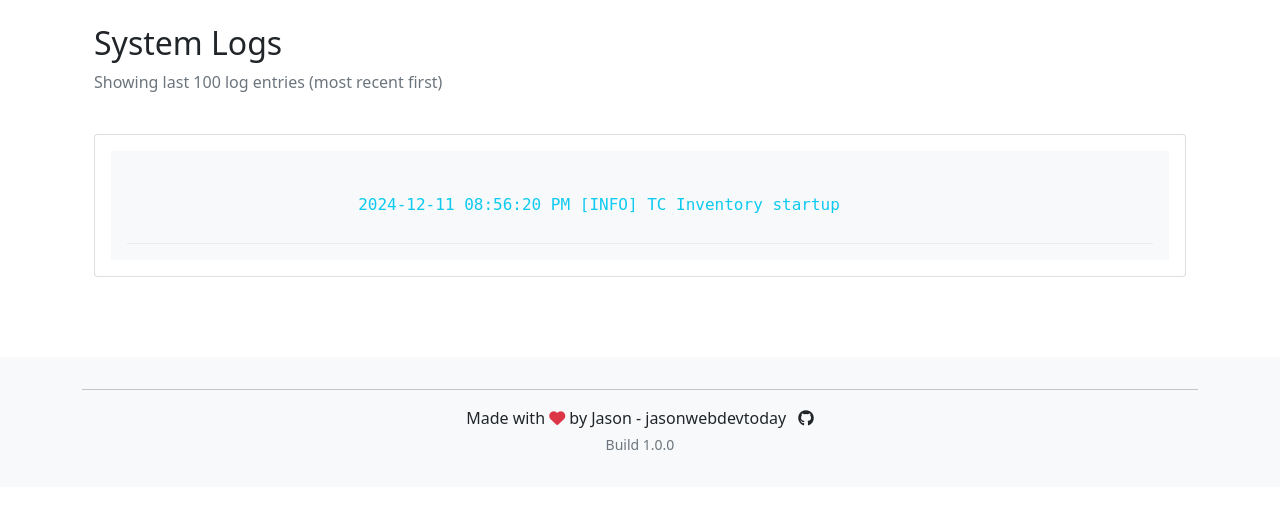
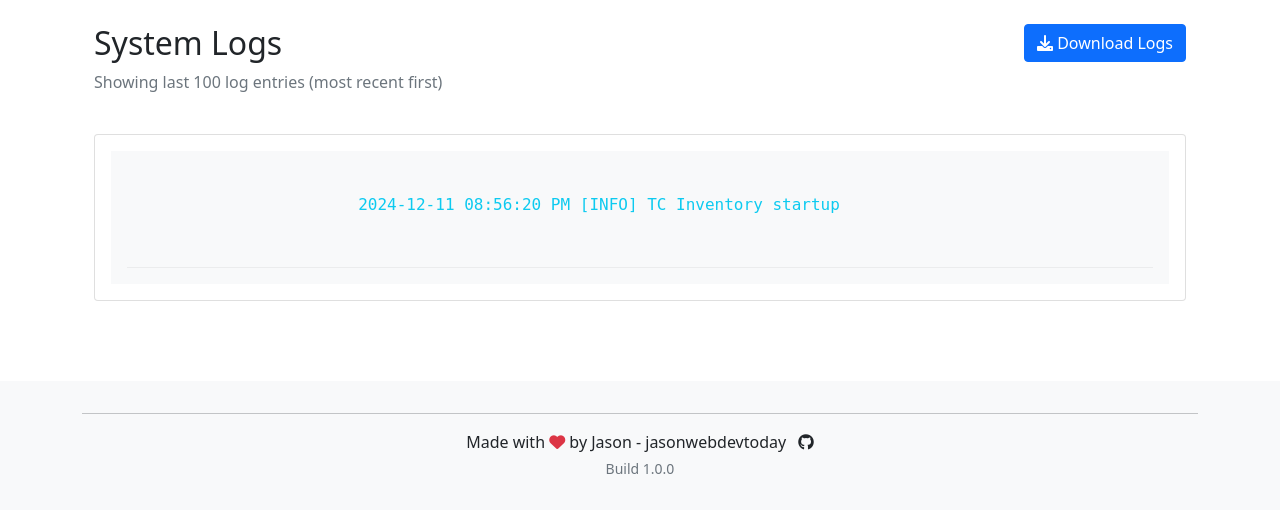
Before and after one commit to webdevtodayjason/tc-Inventory, a Flask app: page /admin/logs in a window 1280 px wide. Shown: the part 56-566 px from the top of the page. Run offline with Flask 3, Linux system fonts and the light colour scheme; a user stored in the database is signed in; tables that the repository leaves empty hold one stand-in row (values such as "Sample post"); parts of the project's set-up code (start-up, migrations or seed data) failed here and were passed over; some libraries are stand-ins or nearby versions.

Commit message:
Add log download functionality with date range selection - Add download button and modal, implement date filtering, show date range, and generate downloadable log files

```diff
--- a/app/routes/admin.py
+++ b/app/routes/admin.py
@@ -12,7 +12,7 @@ from app.routes.inventory import admin_required
 from app import db
 from app.models.user import User
 import subprocess
-from datetime import datetime
+from datetime import datetime, timedelta
 import os
 from urllib.parse import urlparse
 import csv
@@ -319,15 +319,83 @@ def manage_config():
 @login_required
 @admin_required
 def view_logs():
-    """View system logs"""
     try:
-        # Get the most recent logs
-        logs = get_recent_logs(max_lines=100)
-        return render_template('admin/logs.html', logs=logs)
+        log_file = 'logs/app.log'
+        logs = []
+
+        if os.path.exists(log_file):
+            with open(log_file, 'r') as f:
+                logs = f.readlines()[-100:]  # Get last 100 lines
+            logs.reverse()  # Show newest first
+
+            # Get log date range
+            log_start_date = None
+            log_end_date = None
+
+            if logs:
+                # Parse dates from log entries
+                for log in logs:
+                    try:
+                        date_str = log.split('[')[0].strip()
+                        date = datetime.strptime(date_str, '%Y-%m-%d %I:%M:%S %p')
+                        if log_start_date is None or date < log_start_date:
+                            log_start_date = date
+                        if log_end_date is None or date > log_end_date:
+                            log_end_date = date
+                    except:
+                        continue
+
+            # Format dates for template
+            log_start_date = log_start_date.strftime('%Y-%m-%d') if log_start_date else datetime.now().strftime('%Y-%m-%d')
+            log_end_date = log_end_date.strftime('%Y-%m-%d') if log_end_date else datetime.now().strftime('%Y-%m-%d')
+
+        return render_template('admin/logs.html', logs=logs, log_start_date=log_start_date, log_end_date=log_end_date)
     except Exception as e:
         current_app.logger.error(f"Error viewing logs: {str(e)}")
-        flash('Error retrieving logs', 'error')
-        return render_template('admin/logs.html', logs=[])
+        return render_template('admin/logs.html', logs=["Error loading logs"])
+
+@bp.route('/admin/logs/download', methods=['POST'])
+@login_required
+@admin_required
+def download_logs():
+    try:
+        start_date = datetime.strptime(request.form['start_date'], '%Y-%m-%d')
+        end_date = datetime.strptime(request.form['end_date'], '%Y-%m-%d')
+        # Add one day to end_date to include the entire day
+        end_date = end_date + timedelta(days=1)
+
+        log_file = 'logs/app.log'
+        filtered_logs = []
+
+        if os.path.exists(log_file):
+            with open(log_file, 'r') as f:
+                for line in f:
+                    try:
+                        date_str = line.split('[')[0].strip()
+                        log_date = datetime.strptime(date_str, '%Y-%m-%d %I:%M:%S %p')
+                        if start_date <= log_date <= end_date:
+                            filtered_logs.append(line)
+                    except:
+                        continue
+
+        # Create in-memory file
+        mem_file = io.StringIO()
+        mem_file.write(''.join(filtered_logs))
+        mem_file.seek(0)
+
+        # Generate filename with date range
+        filename = f"logs_{start_date.strftime('%Y%m%d')}_to_{end_date.strftime('%Y%m%d')}.log"
+
+        return send_file(
+            io.BytesIO(mem_file.getvalue().encode('utf-8')),
+            mimetype='text/plain',
+            as_attachment=True,
+            download_name=filename
+        )
+
+    except Exception as e:
+        current_app.logger.error(f"Error downloading logs: {str(e)}")
+        return "Error downloading logs", 500
 
 @bp.route('/admin/backup', methods=['GET', 'POST'])
 @login_required
--- a/app/templates/admin/logs.html
+++ b/app/templates/admin/logs.html
@@ -5,9 +5,14 @@
 {% block content %}
 <div class="container">
     <div class="row mb-4">
-        <div class="col">
+        <div class="col-md-8">
             <h2>System Logs</h2>
             <p class="text-muted">Showing last 100 log entries (most recent first)</p>
+        </div>
+        <div class="col-md-4 text-end">
+            <button type="button" class="btn btn-primary" data-bs-toggle="modal" data-bs-target="#downloadLogsModal">
+                <i class="fas fa-download"></i> Download Logs
+            </button>
         </div>
     </div>
 
@@ -32,6 +37,38 @@
     </div>
 </div>
 
+<!-- Download Logs Modal -->
+<div class="modal fade" id="downloadLogsModal" tabindex="-1">
+    <div class="modal-dialog">
+        <div class="modal-content">
+            <div class="modal-header">
+                <h5 class="modal-title">Download Logs</h5>
+                <button type="button" class="btn-close" data-bs-dismiss="modal"></button>
+            </div>
+            <form action="{{ url_for('admin.download_logs') }}" method="POST">
+                <input type="hidden" name="csrf_token" value="{{ csrf_token() }}">
+                <div class="modal-body">
+                    <div class="mb-3">
+                        <label for="start_date" class="form-label">Start Date</label>
+                        <input type="date" class="form-control" id="start_date" name="start_date" required>
+                    </div>
+                    <div class="mb-3">
+                        <label for="end_date" class="form-label">End Date</label>
+                        <input type="date" class="form-control" id="end_date" name="end_date" required>
+                    </div>
+                    <div class="form-text">
+                        Logs are available from {{ log_start_date }} to {{ log_end_date }}
+                    </div>
+                </div>
+                <div class="modal-footer">
+                    <button type="button" class="btn btn-secondary" data-bs-dismiss="modal">Cancel</button>
+                    <button type="submit" class="btn btn-primary">Download</button>
+                </div>
+            </form>
+        </div>
+    </div>
+</div>
+
 <style>
     .log-entry {
         padding: 2px 0;
@@ -48,5 +85,39 @@
     [data-bs-theme="dark"] .log-entry {
         border-bottom-color: rgba(255,255,255,.05);
     }
+
+    /* Set max date input width */
+    input[type="date"] {
+        max-width: 200px;
+    }
 </style>
+
+<script>
+document.addEventListener('DOMContentLoaded', function() {
+    // Set default date range (last 7 days)
+    var today = new Date();
+    var lastWeek = new Date(today);
+    lastWeek.setDate(lastWeek.getDate() - 7);
+
+    document.getElementById('end_date').value = today.toISOString().split('T')[0];
+    document.getElementById('start_date').value = lastWeek.toISOString().split('T')[0];
+
+    // Validate date range
+    document.getElementById('end_date').addEventListener('change', function() {
+        var startDate = document.getElementById('start_date').value;
+        if (startDate && this.value < startDate) {
+            this.value = startDate;
+            alert('End date cannot be earlier than start date');
+        }
+    });
+
+    document.getElementById('start_date').addEventListener('change', function() {
+        var endDate = document.getElementById('end_date').value;
+        if (endDate && this.value > endDate) {
+            this.value = endDate;
+            alert('Start date cannot be later than end date');
+        }
+    });
+});
+</script>
 {% endblock %}
```
